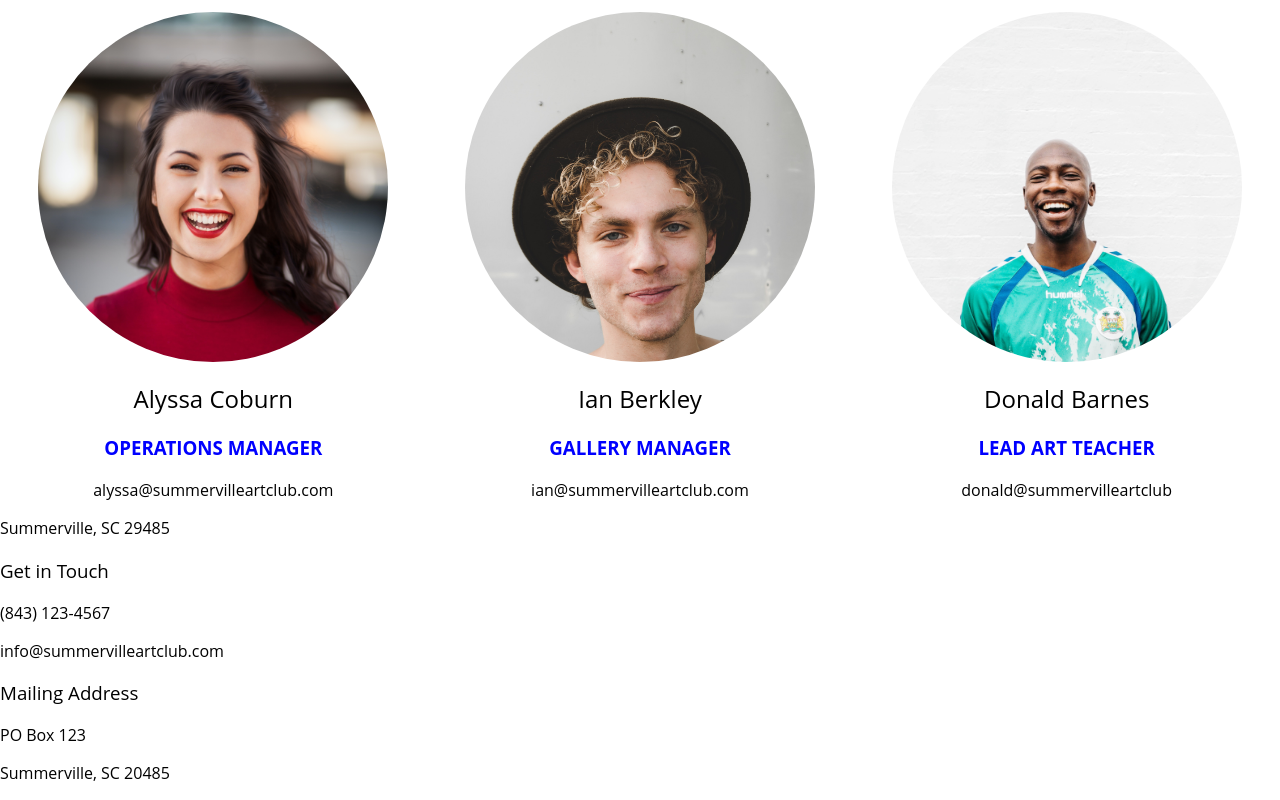
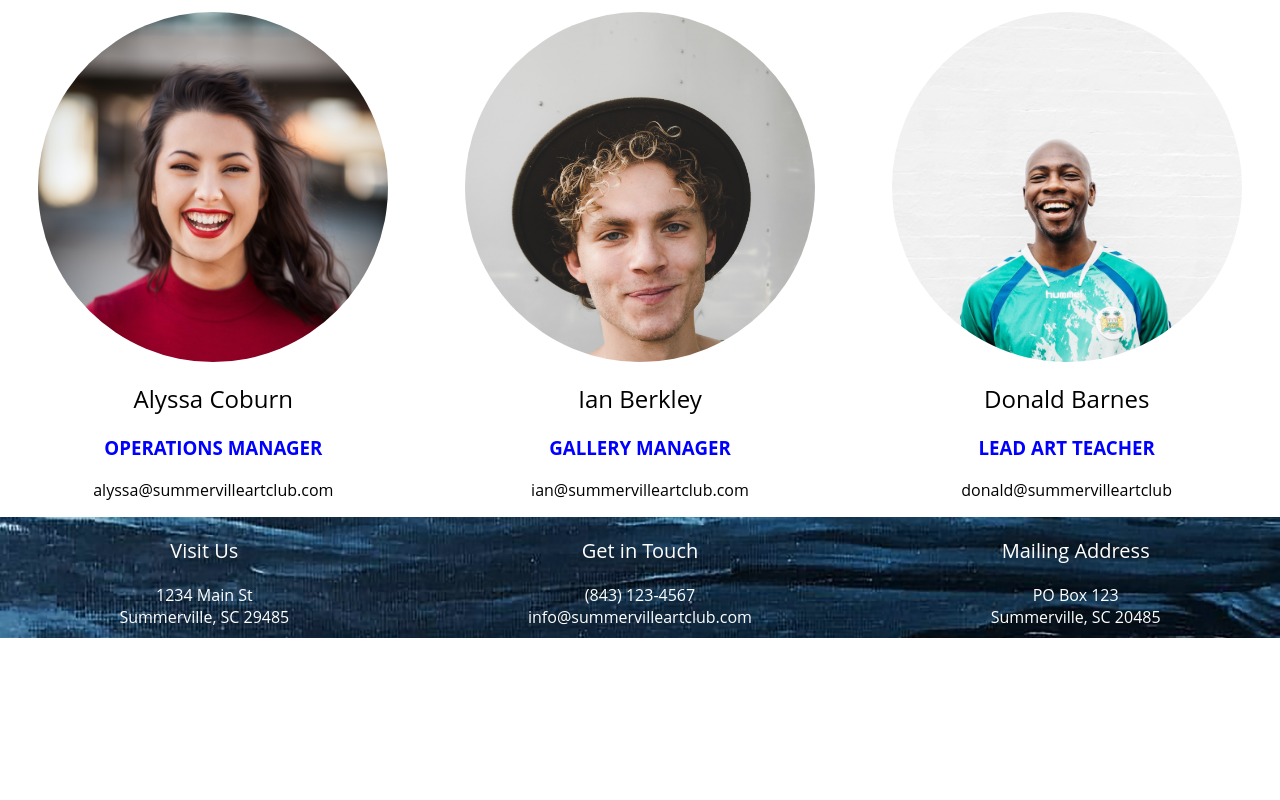
Before and after one commit to kendallawills/Codecademy_Responsive_Club, a plain HTML site: page index.html in a window 1280 px wide. Shown: the part 3348-4148 px from the top of the page. After the commit the page ends 3986 px from the top, so only its background shows below. Drawn offline with Linux system fonts and the light colour scheme.

Commit message:
Style Contact

```diff
--- a/resources/style.css
+++ b/resources/style.css
@@ -291,3 +291,32 @@ button a:hover {
 }
 
 /* CONTACT */
+
+#contact {
+    width: 100%;
+    color: #ffffff;
+    background-image: url("images/blue-paint.jpg");
+    background-size: cover;
+    background-position: center;
+    background-repeat: no-repeat;
+    display: flex;
+    justify-content: space-around;
+    align-items: center;
+    position: relative;
+    top: 6.25em;
+}
+
+.contact {
+    text-align: center;
+    padding-bottom: 0.625rem;
+}
+
+.contact h3 {
+    font-size: 1.25em;
+}
+
+.contact p {
+    margin: 0;
+}
+
+/* MEDIA QUERIES */
```
